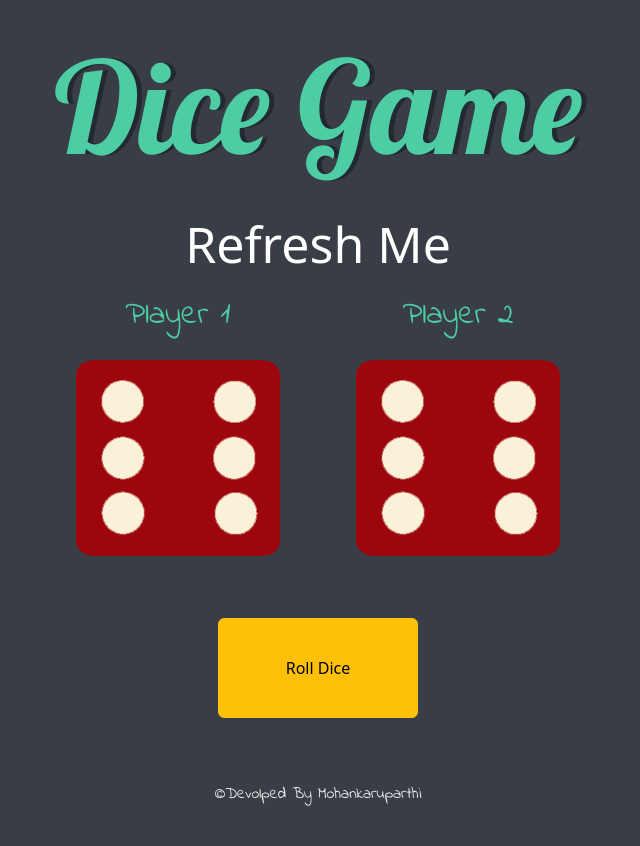
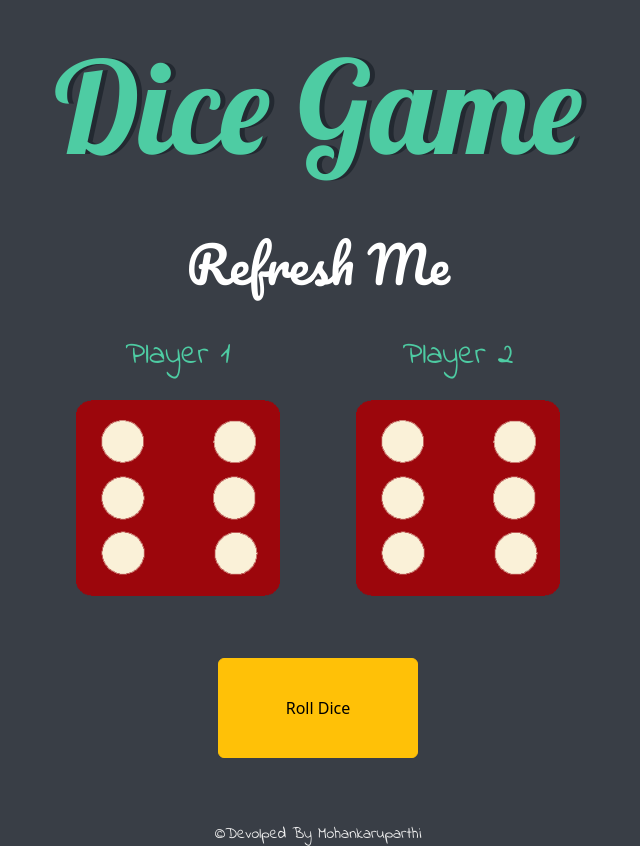
Before and after one commit to Mohanssk/Dice-Game, a plain HTML site: page index.html in a window 1280 px wide. Shown: the whole page, without its empty margins (322-962 px from the left). Before the commit the page ends 806 px from the top, so only its background shows below. Drawn offline with nearby package versions, Linux system fonts and the light colour scheme.

Commit message:
intial commit

```diff
--- a/index.html
+++ b/index.html
@@ -7,6 +7,7 @@
       href="https://fonts.googleapis.com/css?family=Indie+Flower|Lobster"
       rel="stylesheet"
     />
+    <link href="https://fonts.googleapis.com/css2?family=Pacifico&display=swap" rel="stylesheet">
     <link href="https://cdn.jsdelivr.net/npm/bootstrap@5.3.3/dist/css/bootstrap.min.css" rel="stylesheet" integrity="sha384-QWTKZyjpPEjISv5WaRU9OFeRpok6YctnYmDr5pNlyT2bRjXh0JMhjY6hW+ALEwIH" crossorigin="anonymous">
     <script src="https://cdn.jsdelivr.net/npm/bootstrap@5.3.3/dist/js/bootstrap.bundle.min.js" integrity="sha384-YvpcrYf0tY3lHB60NNkmXc5s9fDVZLESaAA55NDzOxhy9GkcIdslK1eN7N6jIeHz" crossorigin="anonymous"></script>
     <link rel="stylesheet" href="styles.css" />
--- a/styles.css
+++ b/styles.css
@@ -22,9 +22,15 @@ h1 {
   color: #4ECCA3;
 }
 
-h4{
+h4 {
   font-size: 50px;
   color: white;
+  border: none;
+  background-color: #393E46;
+  padding: 20px 40px;
+  font-family: 'Pacifico', cursive;
+  text-align: center;
+  border-radius: 15px;
 }
 
 p {
```
